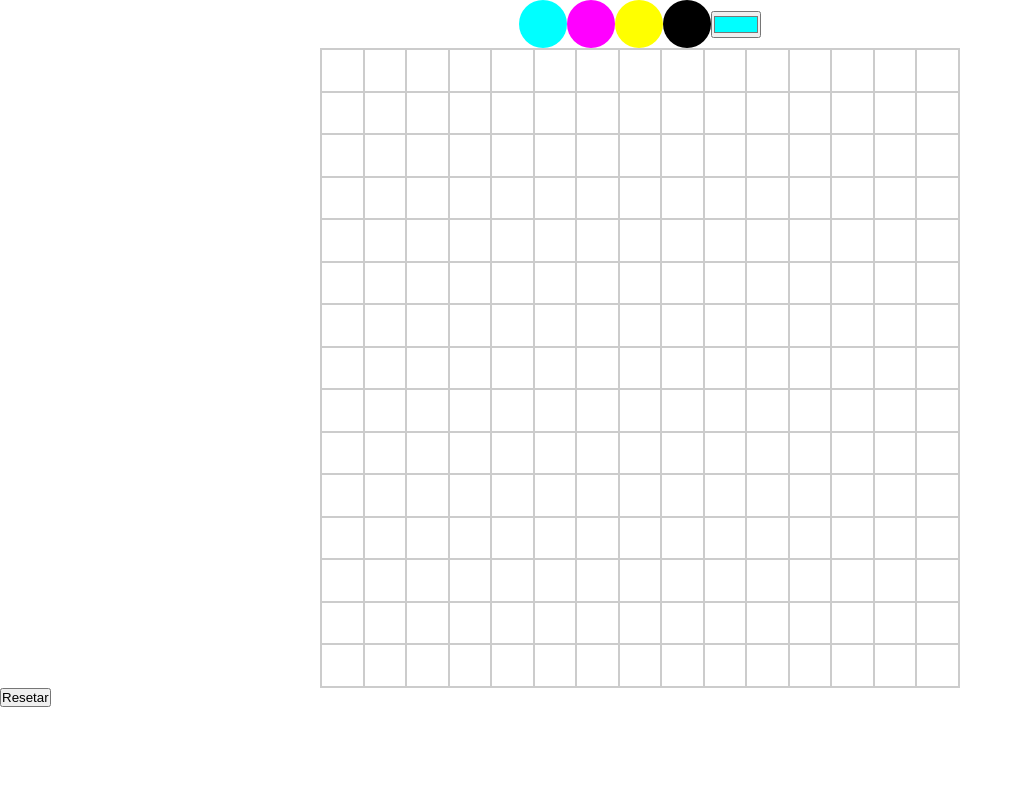
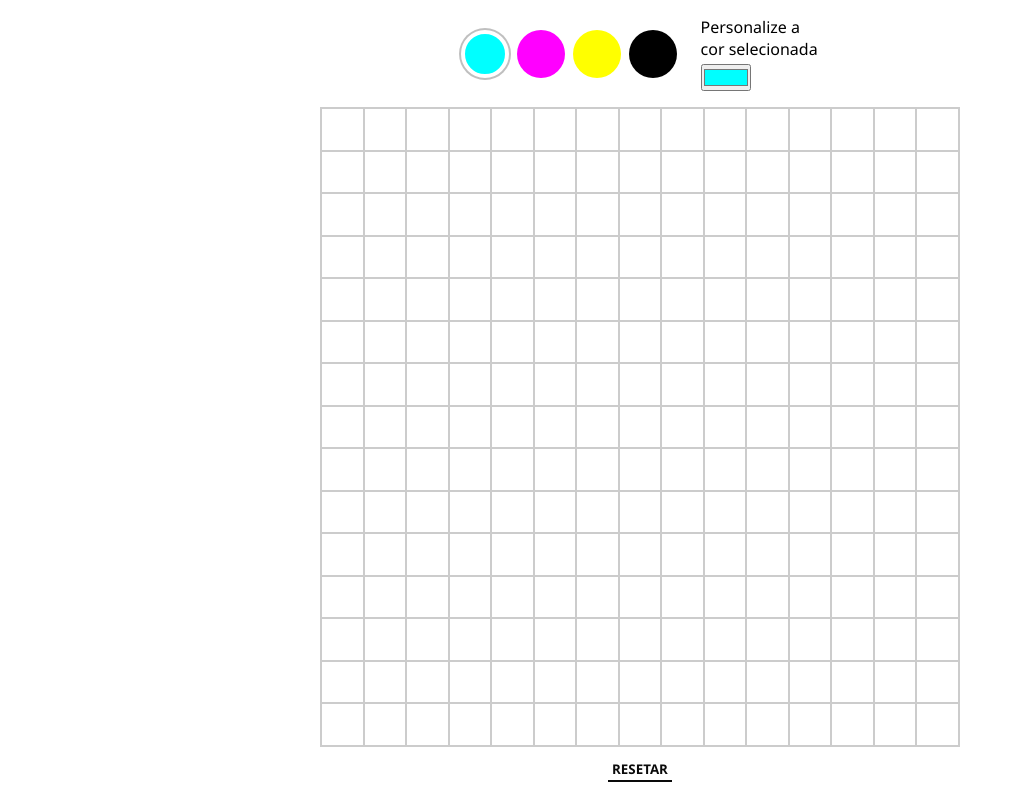
Before and after one commit to DN4Davi/pixels-art, a website built with Vite: page index.html in a window 1280 px wide. Shown: the whole page, without its empty margins (0-1023 px from the left). Built offline with nearby package versions, Linux system fonts and the light colour scheme.

Commit message:
add basic stylization

```diff
--- a/index.html
+++ b/index.html
@@ -11,7 +11,10 @@
       <div data-cy="color" class="color" data-default-color="#ff00ff"></div>
       <div data-cy="color" class="color" data-default-color="#ffff00"></div>
       <div data-cy="color" class="color" data-default-color="#000000"></div>
-      <input type="color" data-cy="color-picker" class="color-picker">
+      <label class="color-picker-label">
+        Personalize a cor selecionada
+        <input type="color" data-cy="color-picker" class="color-picker" />
+      </label>
     </section>
     <section class="pixels-table" data-cy="pixels-table"></section>
     <button data-cy="reset-button" class="reset-button">Resetar</button>
--- a/src/style.css
+++ b/src/style.css
@@ -8,12 +8,41 @@
   display: flex;
   justify-content: center;
   align-items: center;
+  padding: 16px;
+  gap: 8px;
 }
 
 .color {
   width: 48px;
   aspect-ratio: 1/1;
   border-radius: 24px;
+  border: 4px solid transparent;
+  cursor: pointer;
+  transition-duration: .3s;
+  transition-timing-function: ease-in;
+  transition-property: border-color, box-shadow;
+}
+
+.color.selected {
+  border-color: #ffffff;
+  box-shadow: 0px 0px 0px 2px rgb(0 0 0 / 25%);
+}
+
+.color:hover {
+  box-shadow: 0px 0px 0px 2px rgb(0 0 0 / 25%);
+}
+
+.color-picker-label {
+  font-family: 'Segoe UI', Tahoma, Geneva, Verdana, sans-serif;
+  margin-left: 16px;
+  max-width: 13ch;
+  display: grid;
+  gap: 4px;
+  cursor: pointer;
+}
+
+.color-picker {
+  cursor: pointer;
 }
 
 .pixels-table {
@@ -28,3 +57,28 @@
   border: 1px solid rgb(0 0 0 / 20%);
   background-color: white;
 }
+
+.reset-button {
+  margin: 0 auto;
+  margin-top: 16px;
+  margin-bottom: 16px;
+  display: block;
+  padding: 0 4px 4px;
+  cursor: pointer;
+  line-height: 1;
+  text-transform: uppercase;
+  border: none;
+  background-color: transparent;
+  border-bottom: 2px solid #0a0a0a;
+  color: #0a0a0a;
+  font-weight: 600;
+  font-family: 'Segoe UI', Tahoma, Geneva, Verdana, sans-serif;
+  transition-duration: .3s;
+  transition-property: color, border-color;
+  transition-timing-function: ease-in;
+}
+
+.reset-button:hover {
+  color: #6666aa;
+  border-color: #6666aa;
+}
```
